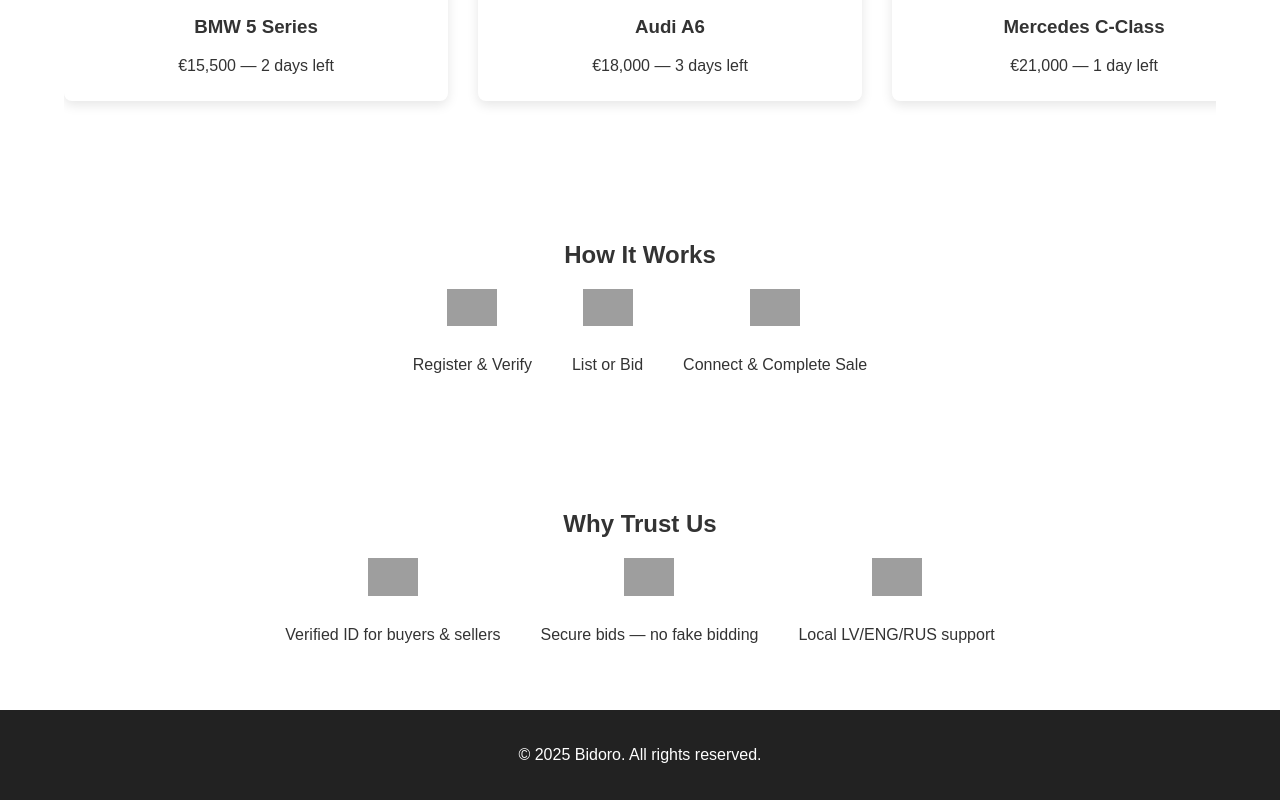
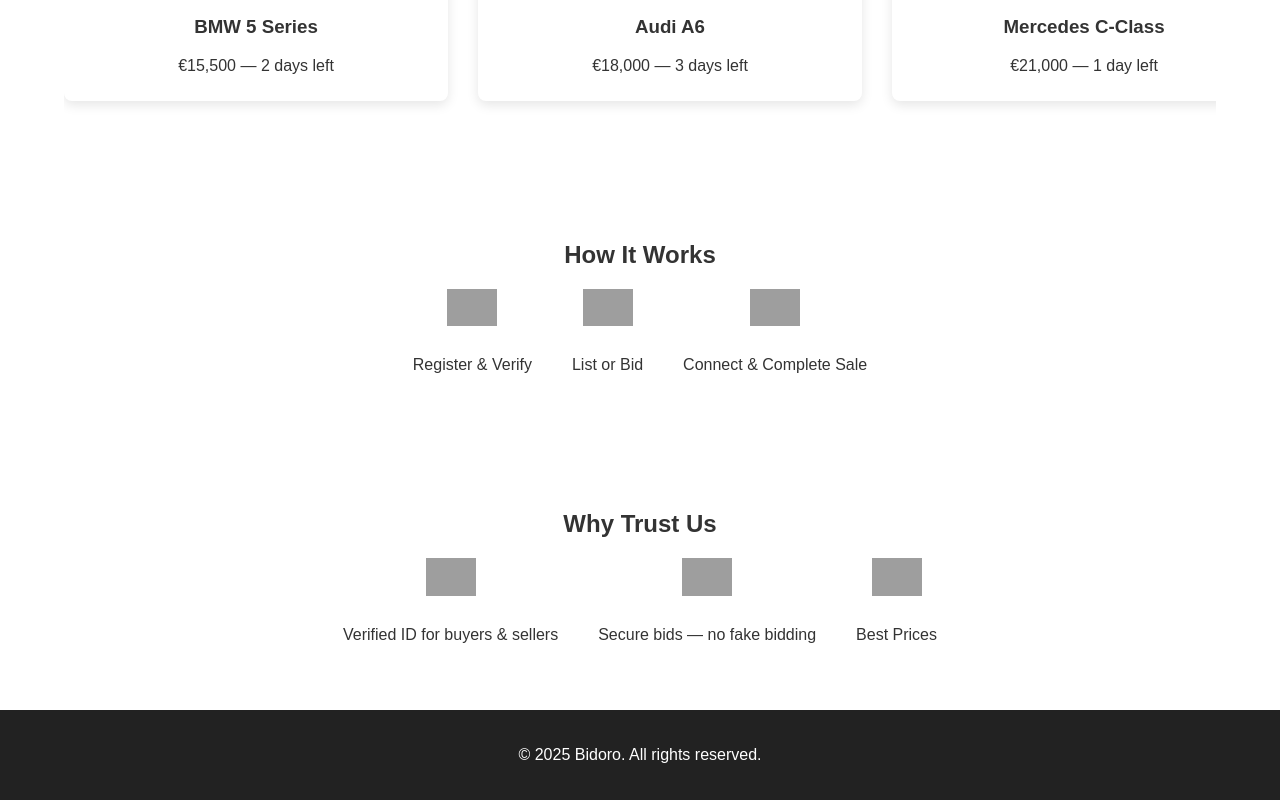
Before and after one commit to bidoro/bidoro-auction, a plain HTML site: page index.html in a window 1280 px wide. Shown: the part 951-1751 px from the top of the page. Drawn offline with nearby package versions, Linux system fonts and the light colour scheme; grey boxes are pictures that could not be loaded.

```diff
--- a/index.html
+++ b/index.html
@@ -75,6 +75,7 @@
 </section>
 
 
+
   <!-- ✅ HOW IT WORKS -->
   <section class="how-it-works">
     <h2>How It Works</h2>
@@ -108,7 +109,7 @@
       </div>
       <div class="point">
         <img src="https://cdn-icons-png.flaticon.com/512/3524/3524659.png" alt="Local" />
-        <p>Local LV/ENG/RUS support</p>
+        <p>Best Prices</p>
       </div>
     </div>
   </section>
```
